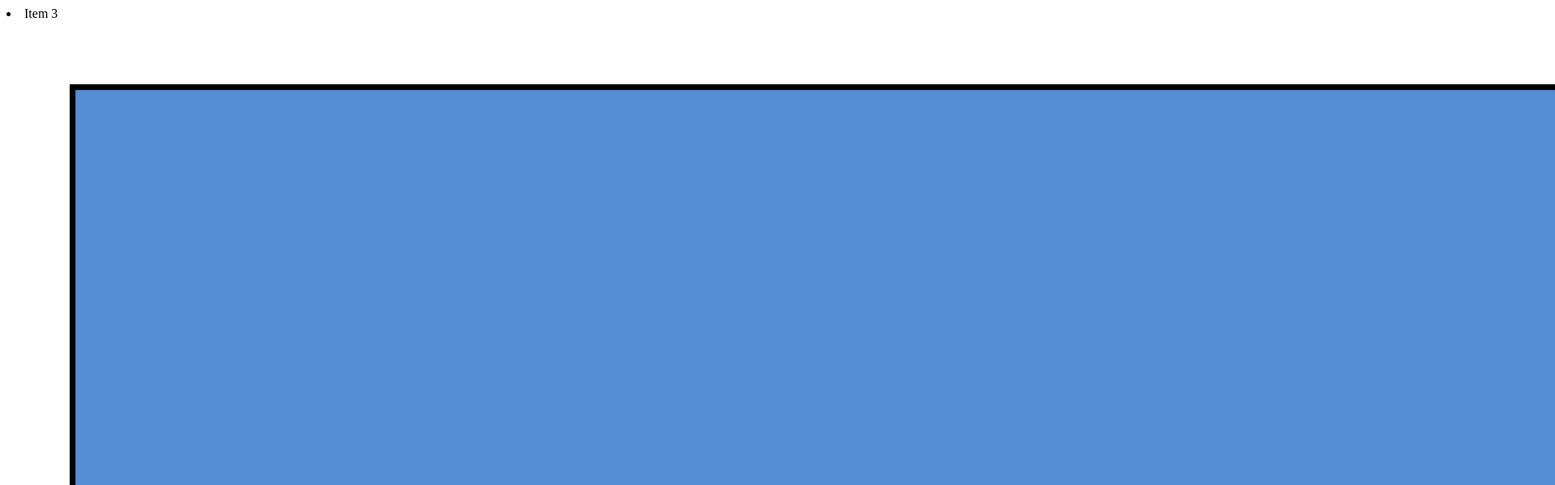
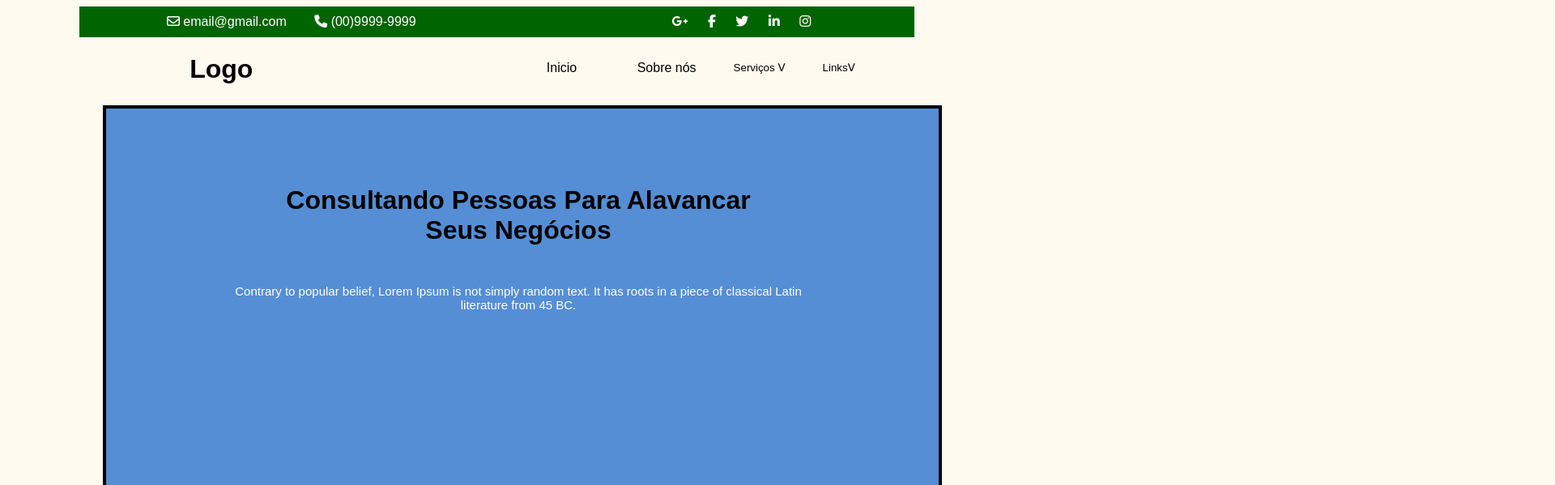
Before and after one commit to BiellSouza/Page-teste, a plain HTML site: page index.html in a window 1280 px wide. Shown: the top 599 px of the page at 81% size, 1920 px wide, since content can reach past the window. Drawn offline with Linux system fonts and the light colour scheme.

Commit message:
Editado index.html

```diff
--- a/index.html
+++ b/index.html
@@ -1,3 +1,69 @@
+<!DOCTYPE html>
+<html lang="en">
+<head>
+  <meta charset="UTF-8">
+  <meta name="viewport" content="width=device-width, initial-scale=1.0">
+  <meta http-equiv="X-UA-Compatible" content="ie=edge">
+  <link rel="stylesheet" href="style.css">
+
+  <link rel="stylesheet" href="https://cdnjs.cloudflare.com/ajax/libs/font-awesome/6.5.1/css/all.min.css" integrity="sha512-DTOQO9RWCH3ppGqcWaEA1BIZOC6xxalwEsw9c2QQeAIftl+Vegovlnee1c9QX4TctnWMn13TZye+giMm8e2LwA==" crossorigin="anonymous" referrerpolicy="no-referrer" />
+  <link rel="stylesheet" href="media.css">
+  <title>Document</title>
+</head>
+<body>
+  <header>
+    <div class="container" id="container-hero">
+      <div class="navegacao">
+        <div class="icon">
+          <span><i class="fa-regular fa-envelope"></i> email@gmail.com</span>
+
+          <span><i class="fa-solid fa-phone"></i> (00)9999-9999</span>
+        </div>
+
+        <div class="social">
+          <a href="#"><i class="fa-brands fa-google-plus-g"></i></a>
+          <a href="#"><i class="fa-brands fa-facebook-f"></i></a>
+          <a href="#"><i class="fa-brands fa-twitter"></i></a>
+          <a href="#"><i class="fa-brands fa-linkedin-in"></i></a>
+          <a href="#"><i class="fa-brands fa-instagram"></i></a>
+
+        </div>
+
+      </div>
+    </div>
+  </header>
+  <main>
+    <div class="hero">
+      <div class="logo">
+        <h1>Logo</h1>
+      </div>
+
+      <div class="options">
+        <div class="pages">
+          <a href="#">Inicio</a>
+          <a href="#">Sobre nós</a>
+        </div>
+
+        <button type="button" onclick="toggleList()" class="btn">Serviços ᐯ</button>
+
+        <ul id="myList">
+          <li>Item 1</li>
+          <li>Item 2</li>
+          <li>Item 3</li>
+        </ul>
+
+        <script>
+          function toggleList() {
+            var list = document.getElementById("myList");
+            list.style.display === "none" ? list.style.display = "block" : list.style.display = "none";
+          }
+        </script>
+
+        <button type="button" onclick="toggleLink()" class="btn">Linksᐯ</button>
+
+        <ul id="linksList">
+          <li>Item 1</li>
+          <li>Item 2</li>
           <li>Item 3</li>
         </ul>
 
@@ -71,4 +137,4 @@
 
 
 </body>
-</html>
+          </html>
```
